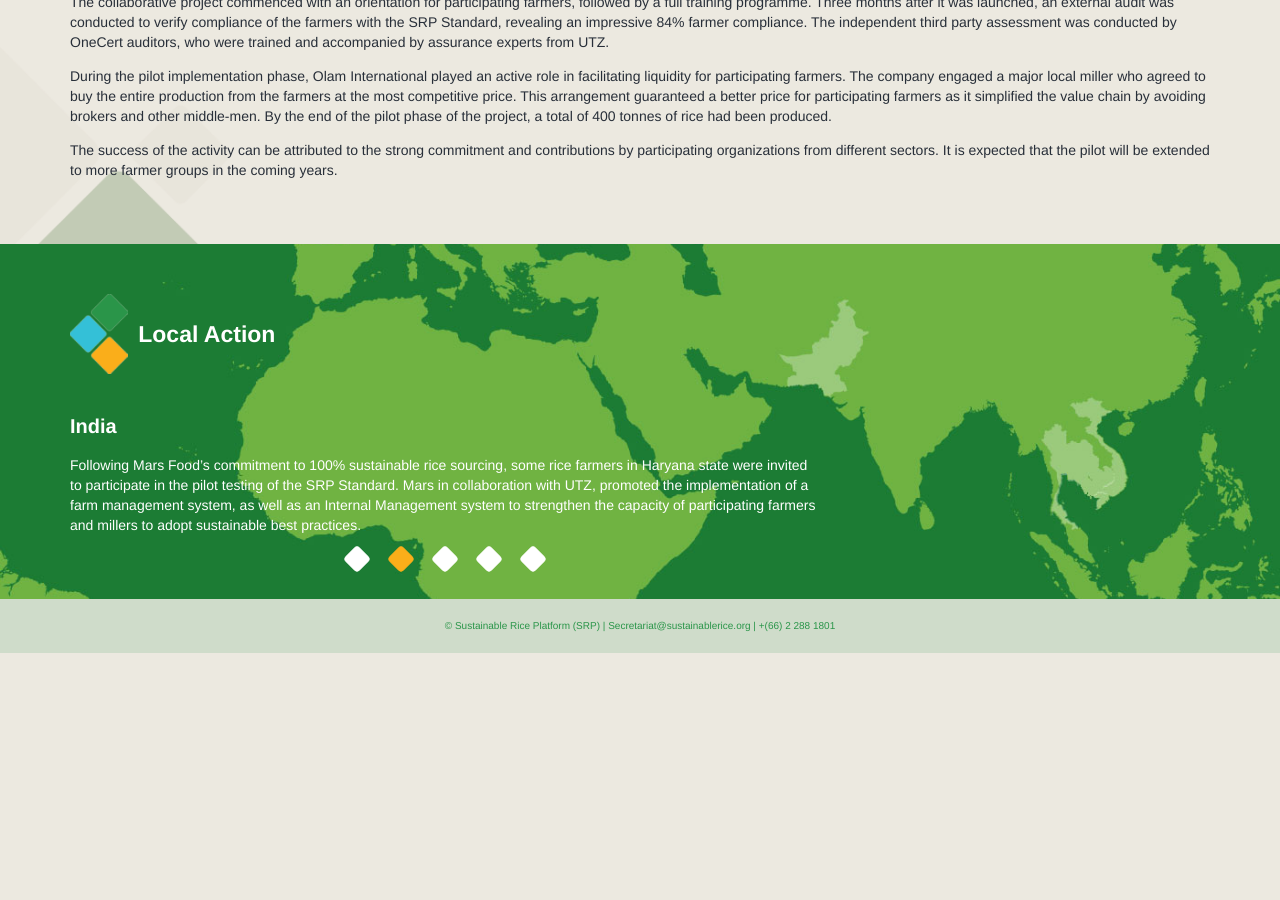
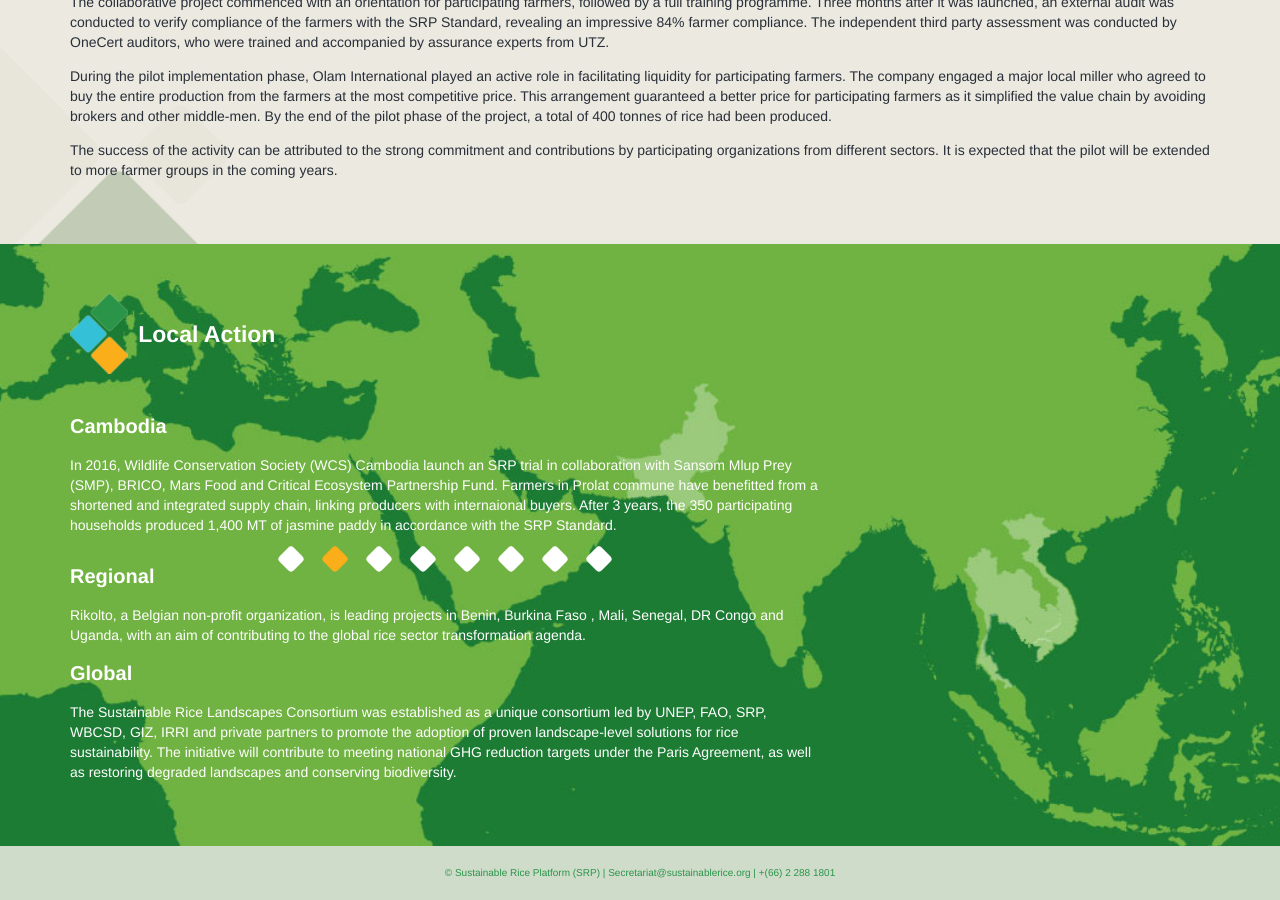
Before and after one commit to sustainablericeplatform/sustainablericeplatform.github.io, a Jekyll site: the page built from Resources/index.html, in a window 1280 px wide and 900 px high, scrolled down 2188 px. Built offline with Jekyll 4.4.1, drawn with Linux system fonts in a browser that asks for light colours; before the commit the page ends 2841 px from its top, so only the background shows below that.

Commit message:
Update local-action-slideshow.html

```diff
--- a/_includes/local-action-slideshow.html
+++ b/_includes/local-action-slideshow.html
@@ -1,22 +1,43 @@
 <div class="slideshow local-action-ss margin top">
     <div class="local-action-item">
         <h1 class="white">Cambodia</h1>
-        <p class="white">The Wildlife Conservation Society (WCS) has trained 150 farmers in Kampong Thom Province to produce rice according to the SRP Standard, with the support of the Battambang Rice Investment, Co. and Mars Food. A National SRP Working Group coordinates multi-stakeholder activities, coordinated by the Ministry of Agriculture, Forestry and Fisheries, Cambodia Rice Federation, private sector actors and NGOs. </p>
+        <p class="white">The International Finance Corporation (IFC), Mars Food and Battambang Rice Investment Co. Ltd. launched a partnership in 2018 to promore sustainable development of Cambodia's rice industry. Improving rice production and enhancing linkages with the global rice value chain will help Cambodia's agri sector expand market access, increase export value, and improve farmers' livelihoods.</p>
+     </div>
+    <div class="local-action-item">
+        <h1 class="white">Cambodia</h1>
+        <p class="white">In 2016, Wildlife Conservation Society (WCS) Cambodia launch an SRP trial in collaboration with Sansom Mlup Prey (SMP), BRICO, Mars Food and Critical Ecosystem Partnership Fund. Farmers in Prolat commune have benefitted from a shortened and integrated supply chain, linking producers with internaional buyers. After 3 years, the 350 participating households produced 1,400 MT of jasmine paddy in accordance with the SRP Standard.</p>
     </div>
     <div class="local-action-item">
-        <h1 class="white">India</h1>
-        <p class="white">Following Mars Food’s commitment to 100% sustainable rice sourcing, some rice farmers in Haryana state were invited to participate in the pilot testing of the SRP Standard. Mars in collaboration with UTZ, promoted the implementation of a farm management system, as well as an Internal Management system to strengthen the capacity of participating farmers and millers to adopt sustainable best practices.</p>
-    </div>
-    <div class="local-action-item">
-        <h1 class="white">Pakistan</h1>
-        <p class="white">As part of Mars Food’s commitment to source 100% of its rice sustainably, Mars partnered with UTZ to implement a pilot test of the SRP Standard with rice farmers in Punjab province. Main activities included: 1) Assessment of the SRP Standard; 2) Building capacity of farmers to adopt sustainable practices; and 3) Implementation of a farm management system.</p>
+        <h1 class="white">Pakistan and India</h1>
+        <p class="white">SRP partners with Helvetas, Mars Food, Rice Partners Ltd. and WWF-Pakistan in implementing a CHF 6.6 million project on water productivity in rice and cotton, funded by the Swiss Agency for Development and Cooperation. The WAPRO Project links smallholder farmers to export markets. During its first phase of implementation, initial impacts include significant reduction in water use and agrochemicals, as well as higher incomes for rice farmers.</p>
     </div>
     <div class="local-action-item">
         <h1 class="white">Thailand</h1>
-        <p class="white">GIZ-BRIA has joined with Thailand’s Rice Department (RD) and Olam International to pilot the SRP Standard among farmer groups. Following a baseline survey of a group of 32 rice farmers in Det Udom District of Ubol Ratchathani Province, northeastern Thailand, a 10-module training course was provided to enhance farmers’ skills and promote adoption of the SRP Standard.</p>
+        <p class="white">In July 2018, GIZ, Olam and SRP launched the Thai Rice NAMA Project with 11 Thai government agencies. The project aims to support 100,000 rice farming households to shift from conventional to low-emission rice farming methods.</p>
+    </div>
+    <div class="local-action-item">
+        <h1 class="white">Thailand</h1>
+        <p class="white">Also in 2018, Mars Food, Ebro Foods and GIZ together with the Rice Department of Thailand launched the Sustainable Aromatic Rice Initiative-Thailand (SARI-T) with an aim of building the capacity of 1,200 Thai rice growers in Roi Et province in adopting sustainable practices while enhancing their livelihoods.</p>
     </div>
     <div class="local-action-item">
         <h1 class="white">Vietnam</h1>
-        <p class="white">The Loc Troi Group, a leading Vietnamese rice exporter, recently harvested its first crop of “SRP Rice”, grown by 150 farmers in the southern provinces of An Giang, Dong Thap and Kien Giang. Preliminary findings indicate lower seed rates, chemical use, and water pumping costs. Net incomes were improved by 18% compared with non-participating farmers. The programme will be expanded to 4,000 farmers in 2017.</p>
+        <p class="white">The Loc Troi Group, a leading Vietnamese rice exporter, identified three provinces in Mekong Delta to implement the SRP Standard. Preliminary findings include higher profits and productivity, as well as improved nutrient-use efficiency among participating farmers.</p>
+    </div>
+        <div class="local-action-item">
+        <h1 class="white">USA</h1>
+        <p class="white">Mars Food and Winrock International launched a partnership to equip and monitor the performance of 60 rice farmers in the United States according to the SRP tools.</p>
+    </div>
+    <div class="local-action-item">
+        <h1 class="white">Myanmar</h1>
+        <p class="white">The Climate-Smart Rice Project in Myanmar aims to build farmers' capacity in implementing sustainable practices based on SRP Standard, GLOBALG.A.P. and FSSC 22000 to drive sustainable value chains in domestic and global markets. The project is supported by NORAD and SDC, and is implemented by UNEP, Helvetas and Prime Agri.</p>
+    </div>
+     </div>
+    <div class="local-action-item">
+        <h1 class="white">Regional</h1>
+        <p class="white">Rikolto, a Belgian non-profit organization, is leading projects in Benin, Burkina Faso , Mali, Senegal, DR Congo and Uganda, with an aim of contributing to the global rice sector transformation agenda.</p>
+    </div>
+<div class="local-action-item">
+        <h1 class="white">Global</h1>
+        <p class="white">The Sustainable Rice Landscapes Consortium was established as a unique consortium led by UNEP, FAO, SRP, WBCSD, GIZ, IRRI and private partners to promote the adoption of proven landscape-level solutions for rice sustainability. The initiative will contribute to meeting national GHG reduction targets under the Paris Agreement, as well as restoring degraded landscapes and conserving biodiversity.</p>
     </div>
 </div>
```
